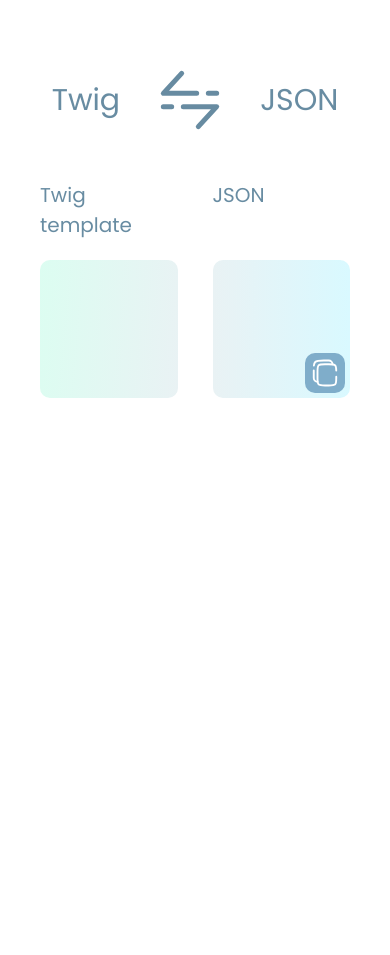
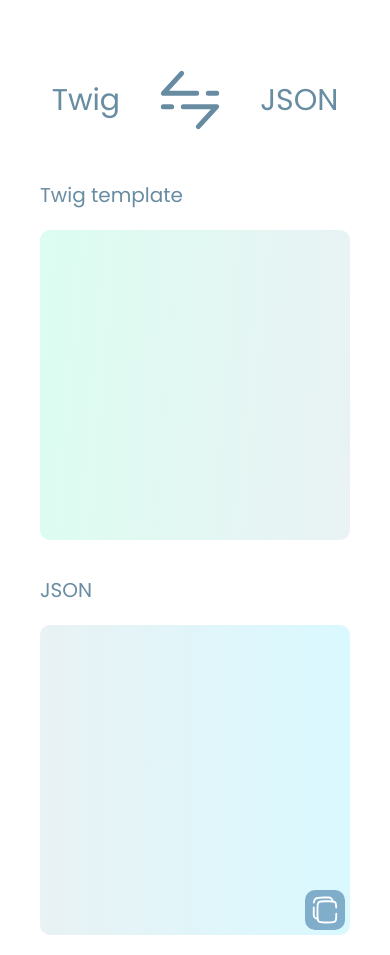
Before and after one commit to kseniya7991/twig-to-json, a Vue app: page / in a window 390 px wide. Before the commit the page ends 844 px from the top, so only its background shows below. Built offline with nearby package versions, Linux system fonts and the light colour scheme.

Commit message:
fix errors

```diff
--- a/src/components/ConverterCard.vue
+++ b/src/components/ConverterCard.vue
@@ -84,6 +84,7 @@
     );
 
     font-size: 16px;
+    color: rgb(38, 39, 41);
 
     border: none;
     border-radius: 10px;
--- a/src/components/ConverterComp.vue
+++ b/src/components/ConverterComp.vue
@@ -64,6 +64,7 @@
   max-width: 100%;
 
   @media (max-width: 768px) {
+    grid-template-columns: 1fr;
     gap: 35px;
   }
 }
--- a/src/components/InputComp.vue
+++ b/src/components/InputComp.vue
@@ -26,7 +26,10 @@
         /(?<for>{%\s*for\b.*?%})|(?<endfor>{%\s*endfor\s*%})|(?<={{)(?<content>\w+(\.\w+)*)(?=}})/gm;
       const matches = Array.from(textarea.value.matchAll(combinedRegex));
 
-      let firstFor = matches[0][0].match(/\b(?!endfor\b)\w+\b(?=\s%})/gm);
+      let firstFor =
+        matches && matches[0] && matches[0][0]
+          ? matches[0][0].match(/\b(?!endfor\b)\w+\b(?=\s%})/gm)
+          : null;
       resultObj.value = firstFor ? [{}] : {};
 
       parseMatches(matches);
--- a/src/components/OutputComp.vue
+++ b/src/components/OutputComp.vue
@@ -1,6 +1,5 @@
 <template>
-  <textarea name="" class="converter__card-field" v-model="localValue">
-  </textarea>
+  <output name="" class="converter__card-field"> {{ localValue }} </output>
 
   <div class="copy" ref="copyBtn" @click="copyResult">
     <svg
```
